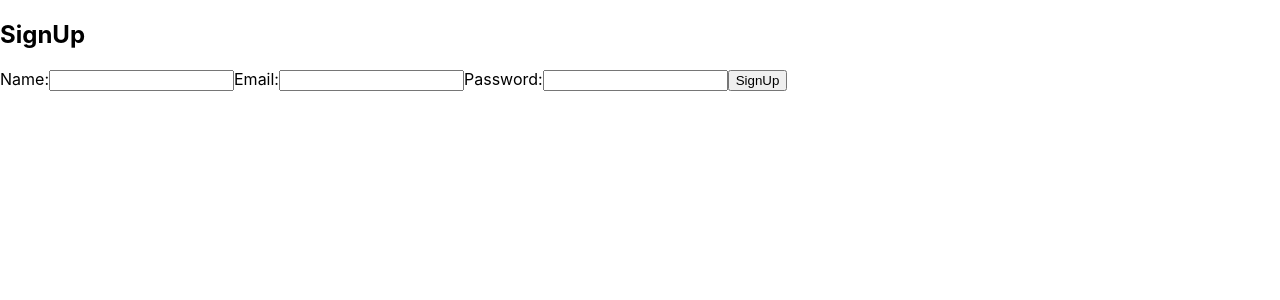
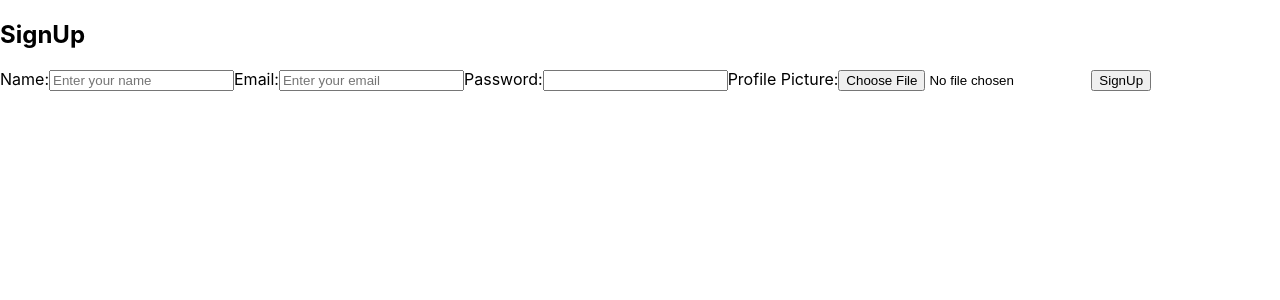
Before and after one commit to nilishalu/your-pal, a React (Create React App) app in the folder frontend/: page /signup in a window 1280 px wide. Shown: the top 300 px of the page. Built offline with nearby package versions, Linux system fonts and the light colour scheme.

Commit message:
User authentication in the frontend

```diff
--- a/frontend/src/pages/Login.js
+++ b/frontend/src/pages/Login.js
@@ -1,15 +1,22 @@
 import React, { useState } from 'react';
+import { useNavigate } from 'react-router-dom';
 import axios from 'axios';
 
 function Login() {
     const [email, setEmail] = useState('');
     const [password, setPassword] = useState('');
+    const history = useNavigate();
 
     const onLogin = async (e) => {
         e.preventDefault();
 
+        if (!password || !email) {
+            console.log("Enter all the details");
+            return;
+        }
+
         try {
-            const response = await axios.post("/login", {
+            const response = await axios.post("/api/user/login", {
                 email,
                 password
             });
@@ -17,6 +24,9 @@ function Login() {
             if (response.status === 200) {
                 console.log("Login successful:", response.data);
             }
+
+            localStorage.setItem("userInfo", JSON.stringify(response))
+            history("/chat");
 
         } catch (error) {
             console.error('Login error:', error);
@@ -27,18 +37,21 @@ function Login() {
         <div>
             <h2>Login</h2>
             <form onSubmit={onLogin}>
-               <label>Email:</label>
+            <label>Email:</label>
                <input
                type = "email"
                value = {email}
-               onChange={(e) => setEmail(e.target.value)}
+               placeholder='Enter your email'
+               required = "true"
+               onChange = {(e) => setEmail(e.target.value)}
                />
 
                <label>Password:</label>
                <input
                type = "password"
                value = {password}
-               onChange = {(e) => setPassword(e.target.value)}
+               required = "true"
+               onChange={(e) => setPassword(e.target.value)}
                />
 
                <button type="submit">Login</button>
--- a/frontend/src/pages/SignUp.js
+++ b/frontend/src/pages/SignUp.js
@@ -1,25 +1,42 @@
 import { useState } from 'react';
+import { useNavigate } from 'react-router-dom';
 import axios from 'axios';
 
 function SignUp() {
     const [name, setName] = useState('');
     const [email, setEmail] = useState('');
     const [password, setPassword] = useState('');
+    const [picture, setPicture] = useState('');
+    const history = useNavigate();
+
+    const postPicture = (pic) => {
+
+    }
 
     const onSignUp = async (e) => {
         e.preventDefault();
 
+        if (!name || !email || !password) {
+            console.log("Please fill all the details");
+            return;
+        }
+
         try {
-            const response = await axios.post("/signup", {
+
+            const response = await axios.post("/api/user/signup", {
                 name,
                 email,
-                password
+                password,
             });
 
+            console.log(response)
+
             if (response.status == 201) {
-                console.log('Signup successful', response.data);
+                console.log('Signup successful', response);
             }
 
+            localStorage.setItem("userInfo", JSON.stringify(response))
+            history("/chat");
         } catch (error) {
             console.error('Signup error:', error)
         }
@@ -33,13 +50,17 @@ function SignUp() {
                <input
                type = "text"
                value = {name}
+               placeholder='Enter your name'
                onChange = {(e) => setName(e.target.value)}
+               required = "true"
                />
 
                <label>Email:</label>
                <input
                type = "email"
                value = {email}
+               placeholder='Enter your email'
+               required = "true"
                onChange = {(e) => setEmail(e.target.value)}
                />
 
@@ -47,7 +68,16 @@ function SignUp() {
                <input
                type = "password"
                value = {password}
+               required = "true"
                onChange = {(e) => setPassword(e.target.value)}
+               />
+
+              <label>Profile Picture:</label>
+               <input
+               type = "file"
+               p = {1.8}
+               value = {picture}
+               onChange = {(e) => postPicture(e.target.files[0])}
                />
 
                <button type = "submit">SignUp</button>
```
